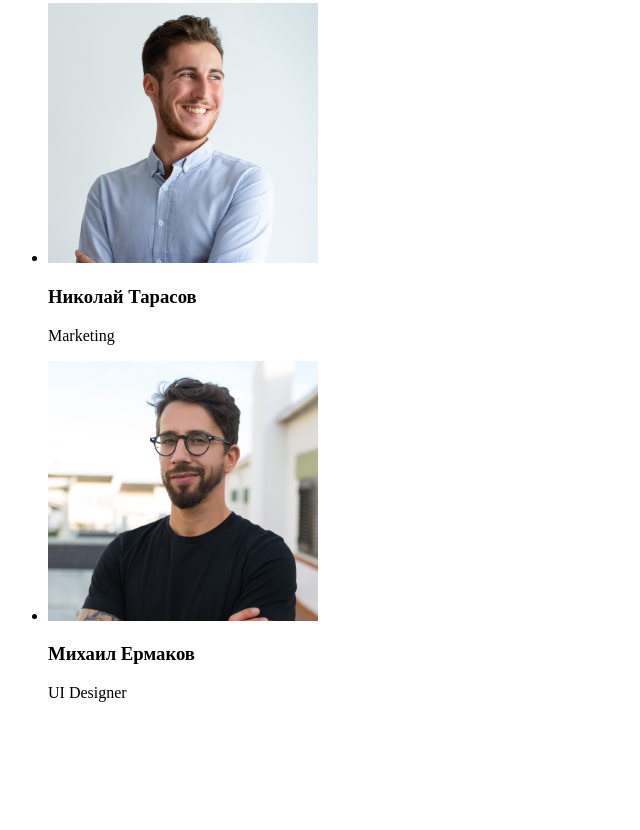
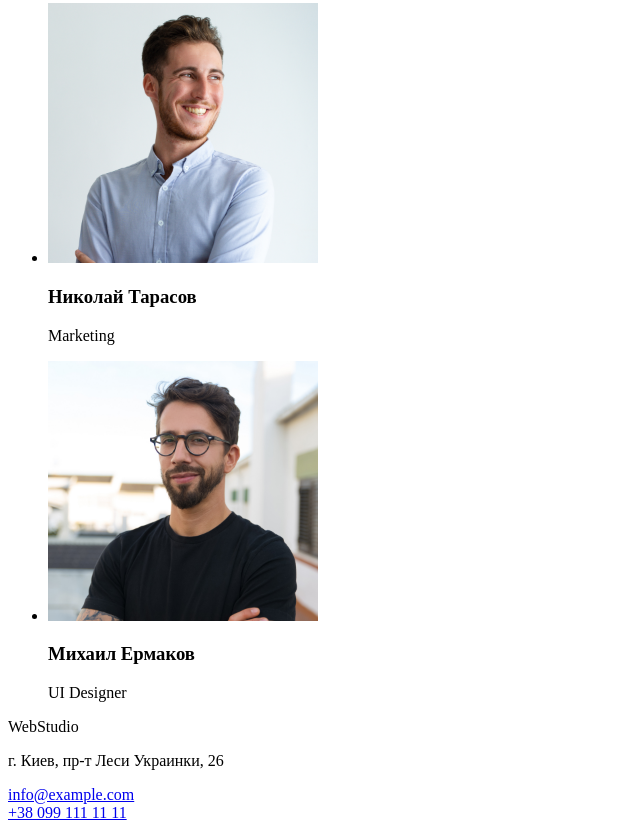
Before and after one commit to Dimon-Stasyuk/goit-markup-hw-01, a plain HTML site: page index.html in a window 1280 px wide. Shown: the part 2333-3163 px from the top of the page, without its empty margins (0-640 px from the left). Before the commit the page ends 3051 px from the top, so only its background shows below. Drawn offline with Linux system fonts and the light colour scheme.

Commit message:
Сделал footer

```diff
--- a/index.html
+++ b/index.html
@@ -23,7 +23,7 @@
             <a href="mailto:info@devstudio.com">info@devstudio.com</a>
         </div>
         <div>
-            <a href="tell:+380961111111">+38 096 111 11 11</a>
+            <a href="tel:+380961111111">+38 096 111 11 11</a>
         </div>
 
     </header>
@@ -103,6 +103,18 @@
 
 
     </main>
+    <!-- footer -->
+    <footer>
+        <div>WebStudio</div>
+        <p>г. Киев, пр-т Леси Украинки, 26</p>
+        <div>
+            <a href="mailto:info@example.com">info@example.com</a>
+        </div>
+        <div>
+            <a href="tel:+380991111111">+38 099 111 11 11</a>
+        </div>
+
+    </footer>
 
 
 </body>
```
